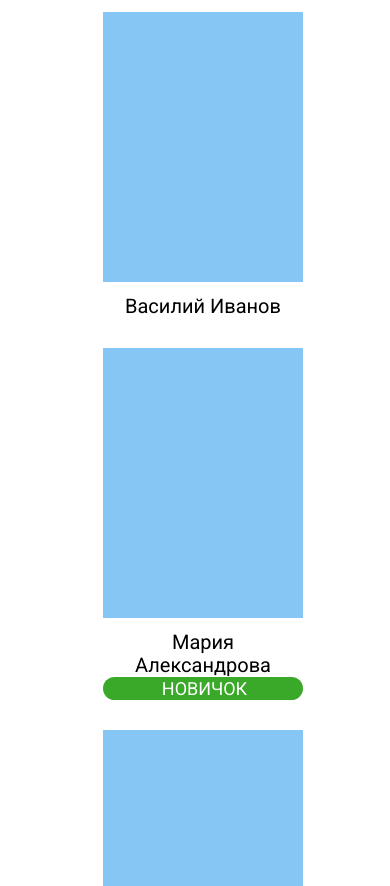
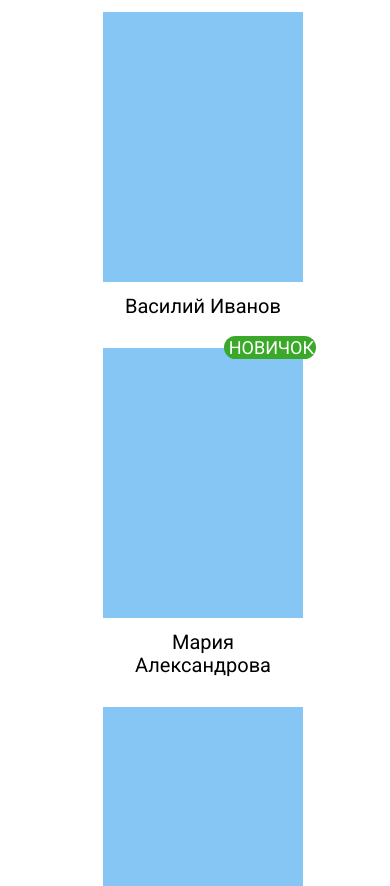
Before and after one commit to SpaiK89/innopolis_HW_5, a plain HTML site: page students.html in a window 390 px wide. Shown: the part 214-1100 px from the top of the page. Drawn offline with Linux system fonts and the light colour scheme.

Commit message:
Add files via upload

```diff
--- a/students.html
+++ b/students.html
@@ -48,10 +48,9 @@
                     <img class="student_photo" src="img/student_photo.jpg" alt="Фото студента 1">
                     <p>Василий Иванов</p>
                 </div>
-                <div class="student">
+                <div class="student student__new">
                     <img class="student_photo" src="img/student_photo.jpg" alt="Фото студента 2">
                     <p>Мария Александрова</p>
-                    <p class="student__new">новичок</p>
                 </div>
                 <div class="student">
                     <img class="student_photo" src="img/student_photo.jpg" alt="Фото студента 3">
--- a/style.css
+++ b/style.css
@@ -304,7 +304,8 @@ body {
     position: relative;
 }
 
-.student__new {
+.student__new::after {
+    content: 'новичок';
     position: absolute;
     top: -12px;
     right: -13px;
@@ -496,13 +497,6 @@ body {
         text-align: center;
     }
 
-    .student {
-        position: unset;
-    }
-
-    .student__new {
-        position: unset;
-    }
 
     #menu__toggle {
         opacity: 0;
@@ -525,6 +519,7 @@ body {
     #menu__toggle:checked~.menu__box {
         visibility: visible;
         left: 0;
+        z-index: 1;
     }
 
     .menu__btn {
@@ -536,7 +531,7 @@ body {
         width: 26px;
         height: 26px;
         cursor: pointer;
-        z-index: 1;
+        z-index: 2;
     }
 
     .menu__btn>span,
```
